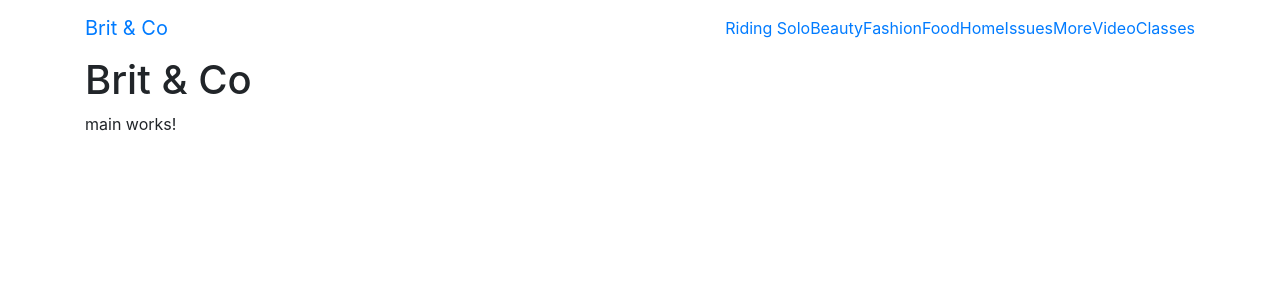
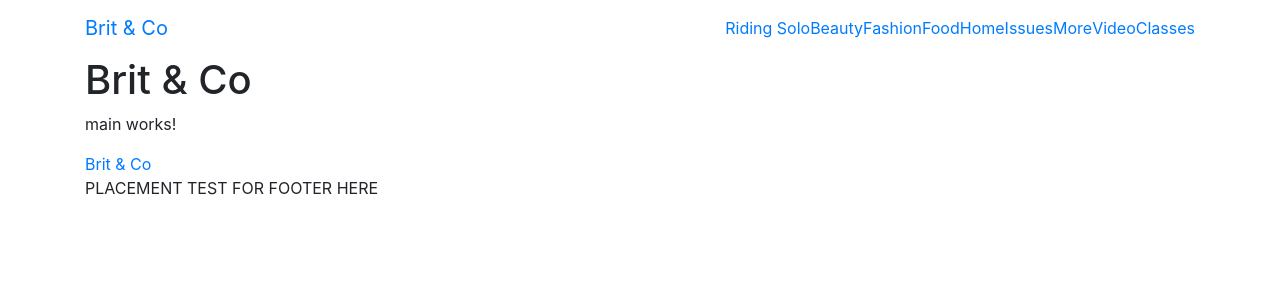
Before and after one commit to kihuynh/clone, an Angular app: page / in a window 1280 px wide. Shown: the top 300 px of the page. Built offline with nearby package versions, Linux system fonts and the light colour scheme.

Commit message:
add base footer and starting to regret picking this site

```diff
--- a/src/app/app.component.html
+++ b/src/app/app.component.html
@@ -21,4 +21,10 @@
 <div class="container">
   <h1>{{title}}</h1>
   <router-outlet></router-outlet>
+  <footer>
+    <div class="">
+      <a routerLink="">{{title}}</a>
+      <p>PLACEMENT TEST FOR FOOTER HERE</p>
+    </div>
+  </footer>
 </div>
```
